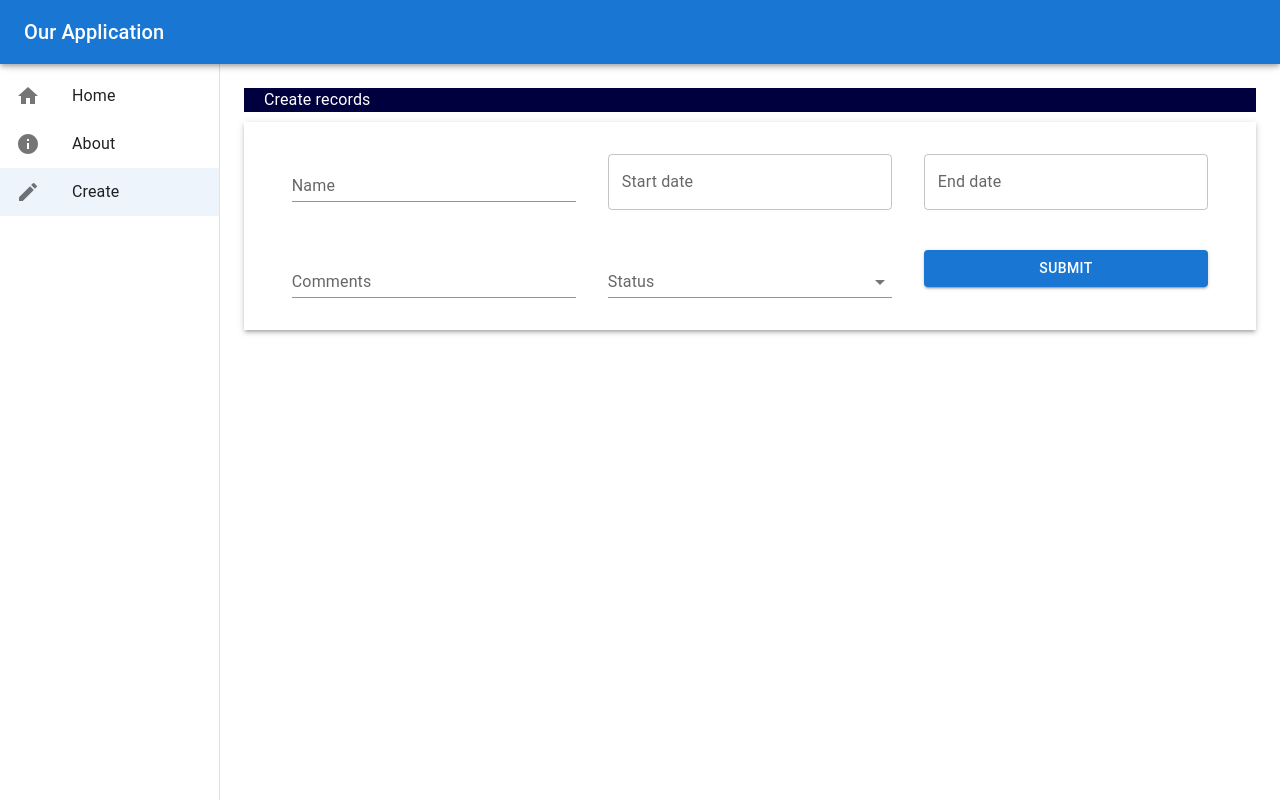
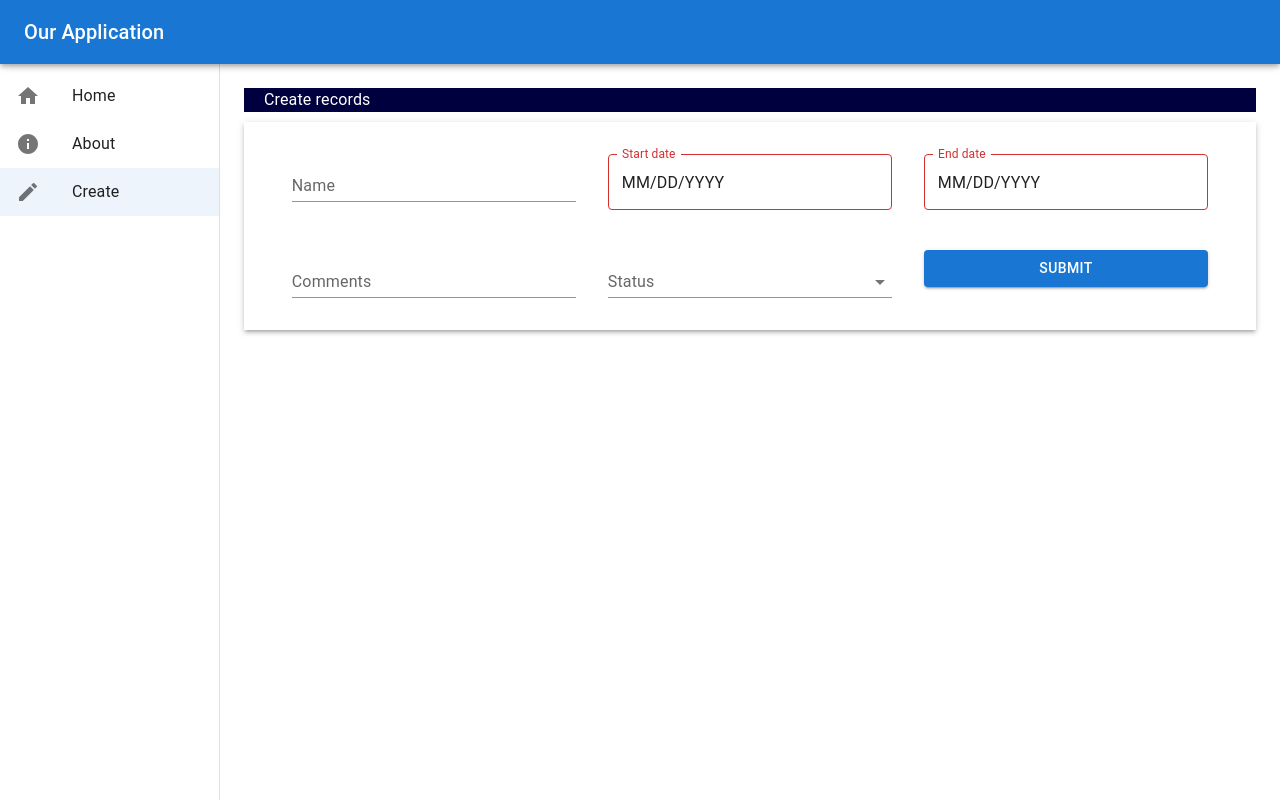
Before and after one commit to KELLSPING/TestReactDjango, a React (Create React App) app in the folder frontend/: page /create in a window 1280 px wide. Built offline with nearby package versions, Linux system fonts and the light colour scheme.

Commit message:
[Chore, Doc.] Update readme file and install package.

```diff
--- a/frontend/src/components/Create.js
+++ b/frontend/src/components/Create.js
@@ -7,7 +7,15 @@ import MyMultiLineField from "./forms/MyMultiLineField";
 import MyDatePickerField from "./forms/MyDatePickerField";
 
 const Create = () => {
-  const { handleSubmit, reset, setValue, control } = useForm();
+  const defaultValues = {
+    name:'',
+    comments:"",
+    status:"",
+    start_date:"",
+    end_date:"",
+  }
+
+  const { handleSubmit, reset, setValue, control } = useForm({defaultValues:defaultValues});
 
   const submission = (data) => console.log(data);
 
```
Also changed, not shown: frontend/src/components/Axios.js (added), 1 other file (tests, documents, lock files or other folders).
